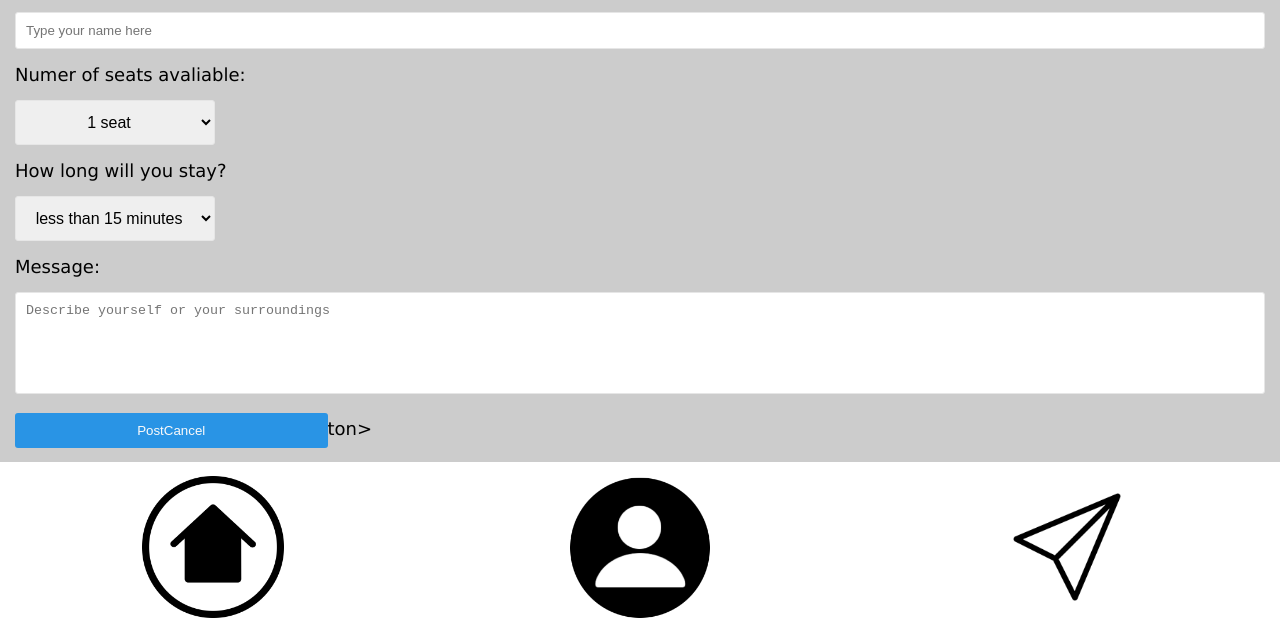
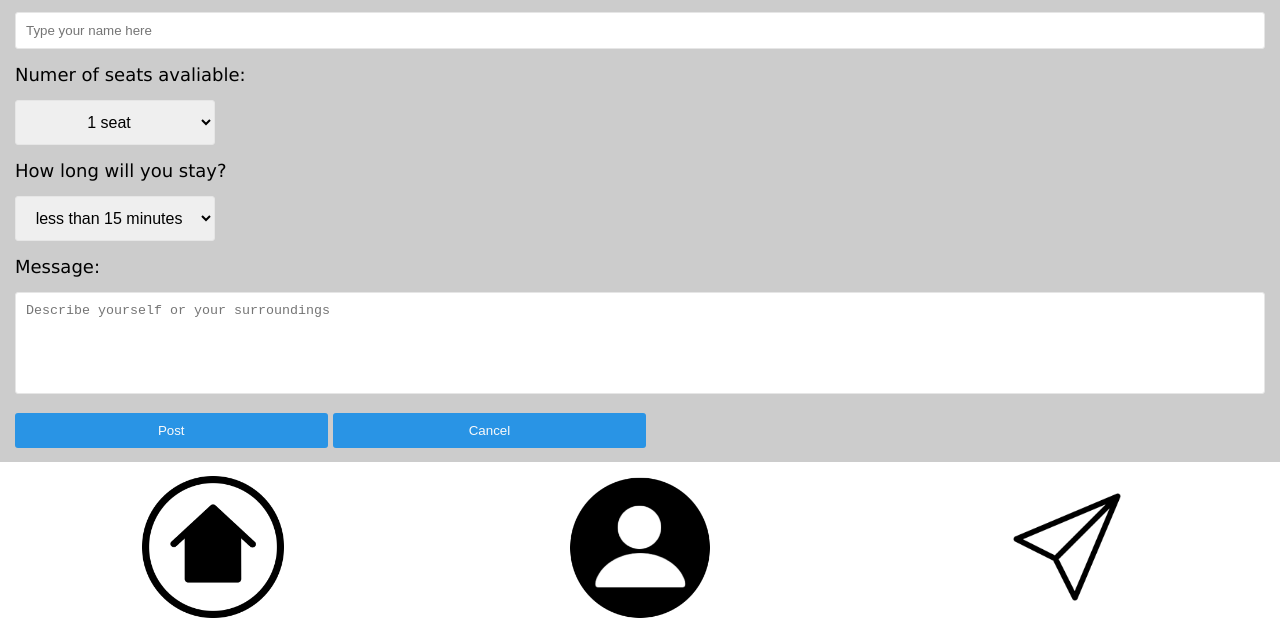
Before and after one commit to XRWei/COGS121, a website: page dine-with-me/public/postReq.html in a window 1280 px wide. Shown: the part 163-800 px from the top of the page. Drawn offline with Linux system fonts and the light colour scheme; some packages are replaced by stand-ins of ours; files whose address does not match are found by name.

Commit message:
Fixed postReq button error

```diff
--- a/dine-with-me/public/postReq.html
+++ b/dine-with-me/public/postReq.html
@@ -69,8 +69,8 @@
 
                     <label>Message: </label>
                     <textarea id="request-description" placeholder="Describe yourself or your surroundings"></textarea>
-                    <button type="submit">Post</but<button onclick = "location.href = 'index.html';">Cancel</button>ton>
-
+                    <button type="submit">Post</button>
+                    <button onclick = "location.href = 'index.html';">Cancel</button>
                 </form>
 
                  <!--Bottom Navigation-->
```
